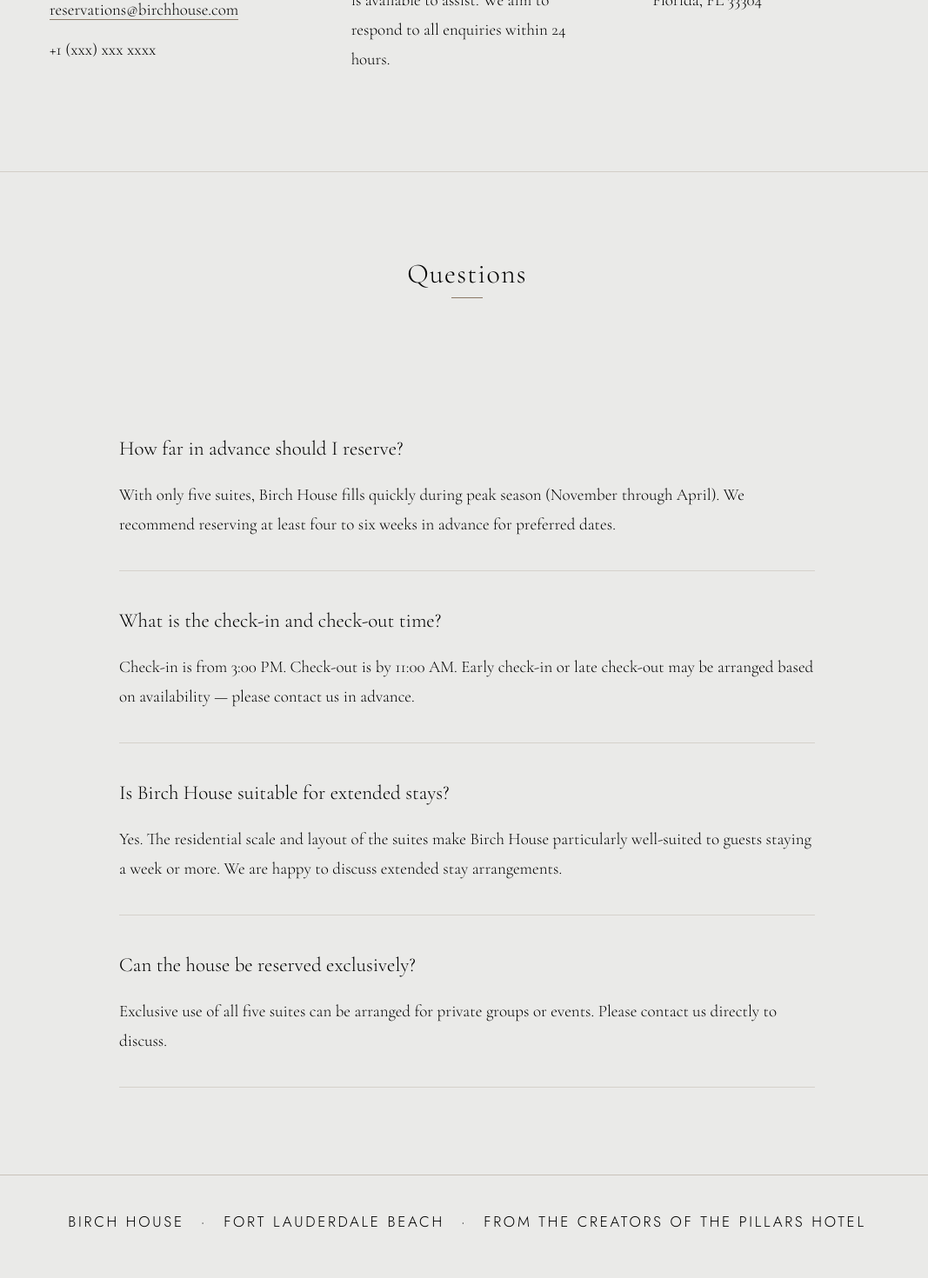
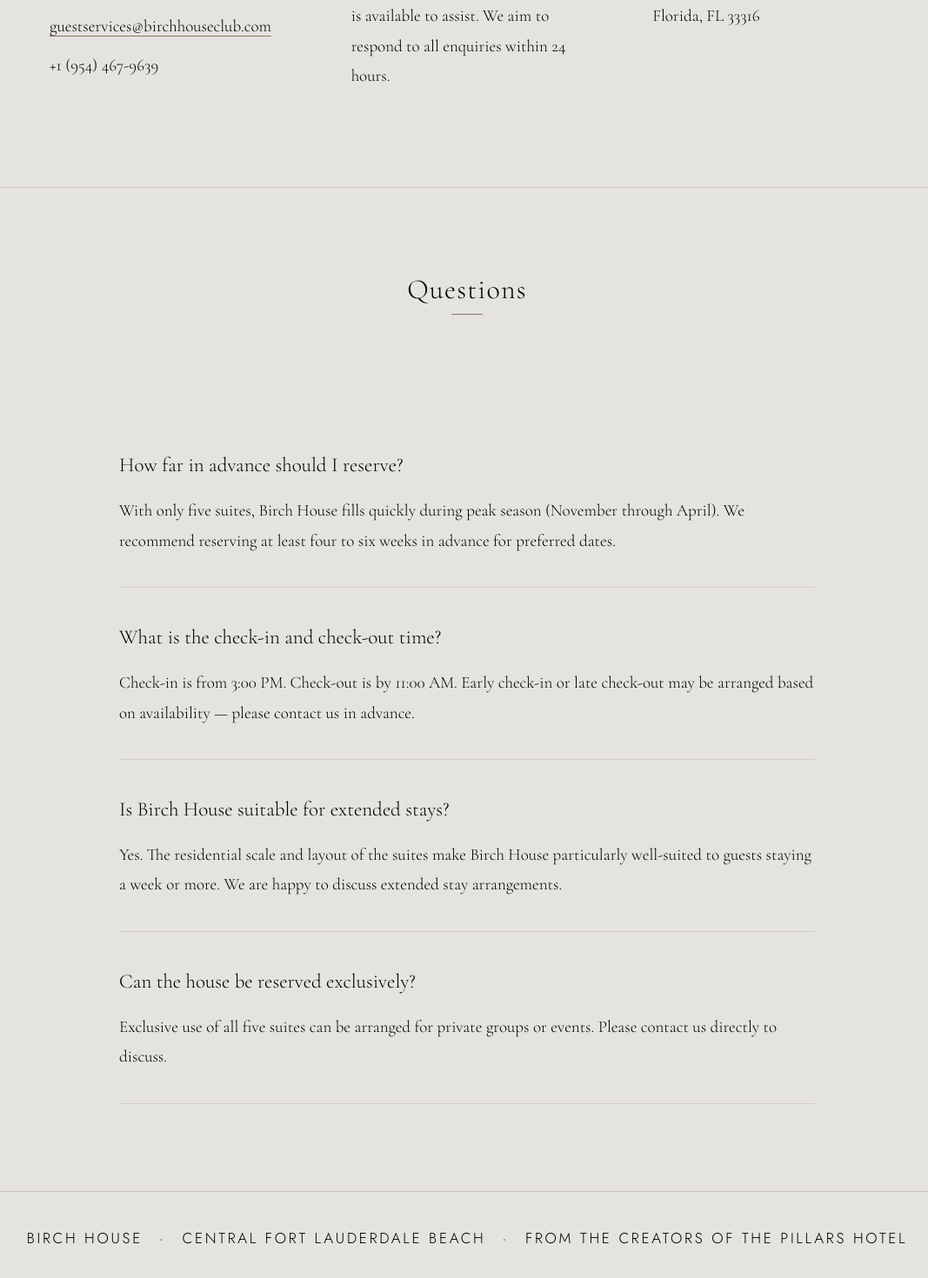
Before and after one commit to prakharbha/birch, a Next.js app: page /reservations in a window 1280 px wide. Shown: the part 1723-3193 px from the top of the page at 87% size, without its empty margins (103-1170 px from the left). Built offline with nearby package versions, Linux system fonts and the light colour scheme.

Commit message:
Update background colors, extract Footer component, and update contact details

```diff
--- a/app/globals.css
+++ b/app/globals.css
@@ -7,12 +7,7 @@
 
 /* ─── Design tokens ──────────────────────────────────────────── */
 :root {
-  /* Light Stone Grey Options */
-  --stone-1: #EAEAE8; /* Option 1: Pale, airy stone */
-  --stone-2: #E5E3E0; /* Option 2: Warm greige stone */
-  --stone-3: #DDDCDE; /* Option 3: Cool, slightly darker slate stone */
-
-  --bg:     var(--stone-1); /* Currently using Option 1 */
+  --bg:     rgb(229, 227, 224);
   --text:   #000000;
   --muted:  #000000;
   --rule:   #8A7865;
@@ -28,7 +23,7 @@ body {
   color: var(--text);
   font-family: var(--serif);
   font-weight: 300;
-  font-size: 19px;
+  font-size: 21px;
   line-height: 1.85;
   -webkit-font-smoothing: antialiased;
 }
--- a/app/reservations/page.js
+++ b/app/reservations/page.js
@@ -1,5 +1,6 @@
 import Image from 'next/image'
 import Header from '@/components/Header'
+import Footer from '@/components/Footer'
 
 const faqs = [
   {
@@ -94,11 +95,11 @@ export default function ReservationsPage() {
             <div className="rule rule--left" />
             <p>For reservations and general enquiries:</p>
             <p>
-              <a href="mailto:reservations@birchhouse.com" className="contact-link">
-                reservations@birchhouse.com
+              <a href="mailto:guestservices@birchhouseclub.com" className="contact-link">
+                guestservices@birchhouseclub.com
               </a>
             </p>
-            <p>+1 (xxx) xxx xxxx</p>
+            <p>+1 (954) 467-9639</p>
           </div>
           <div className="contact-block">
             <h3>Special Requests</h3>
@@ -113,9 +114,9 @@ export default function ReservationsPage() {
             <h3>The Address</h3>
             <div className="rule rule--left" />
             <p>
-              66 Birch Road<br />
-              Fort Lauderdale Beach<br />
-              Florida, FL 33304
+              66, S Birch Road<br />
+              Fort Lauderdale<br />
+              Florida, FL 33316
             </p>
           </div>
         </div>
@@ -137,12 +138,7 @@ export default function ReservationsPage() {
         </div>
       </section>
 
-      <footer>
-        <p>
-          Birch House &ensp;&middot;&ensp; Fort Lauderdale Beach &ensp;&middot;&ensp;
-          From the creators of The Pillars Hotel
-        </p>
-      </footer>
+      <Footer />
     </>
   )
 }
--- /dev/null
+++ b/components/Footer.js
@@ -0,0 +1,10 @@
+export default function Footer() {
+  return (
+    <footer>
+      <p>
+        Birch House &ensp;&middot;&ensp; Central Fort Lauderdale Beach &ensp;&middot;&ensp;
+        From the creators of The Pillars Hotel
+      </p>
+    </footer>
+  )
+}
```
Also changed, not shown: app/experience/page.js (+2 -6 lines), app/location/page.js (+8 -12 lines), app/page.js (+3 -7 lines), app/photos/page.js (+2 -6 lines), app/suites/page.js (+2 -6 lines).
